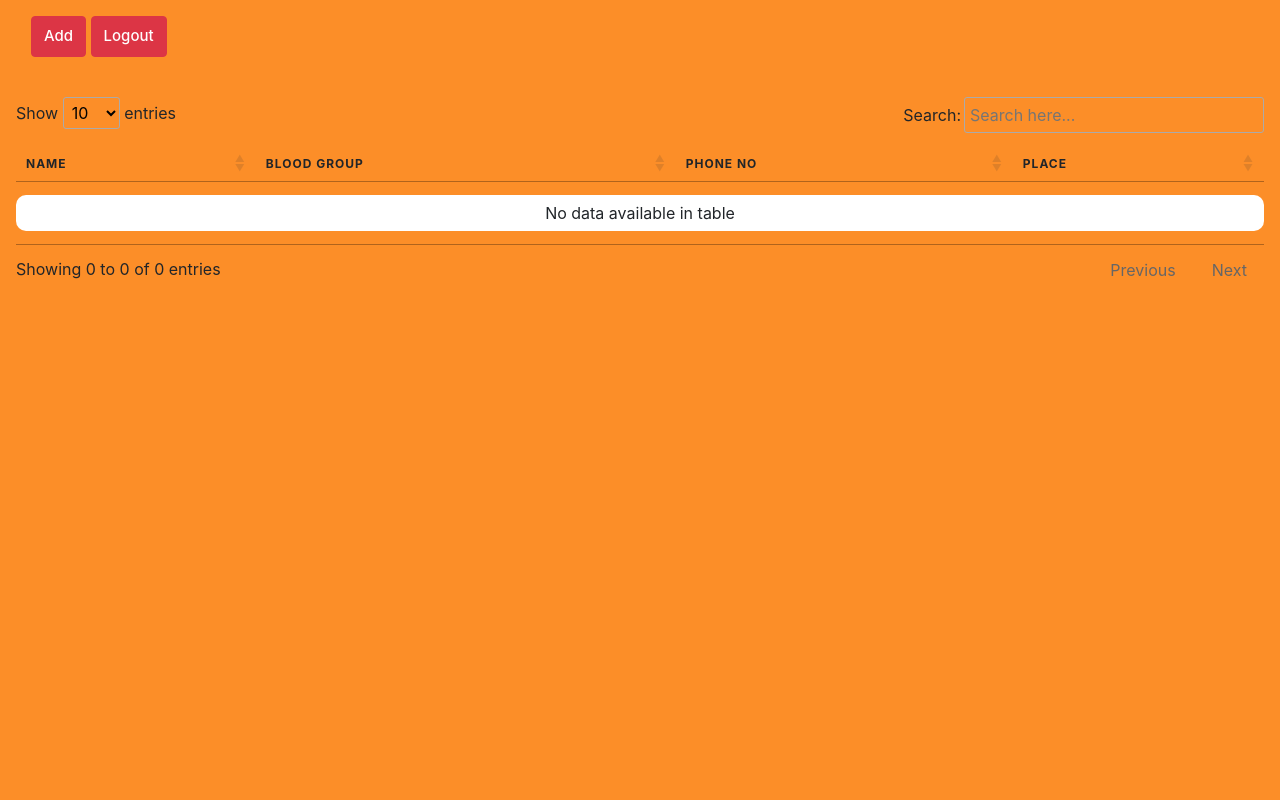
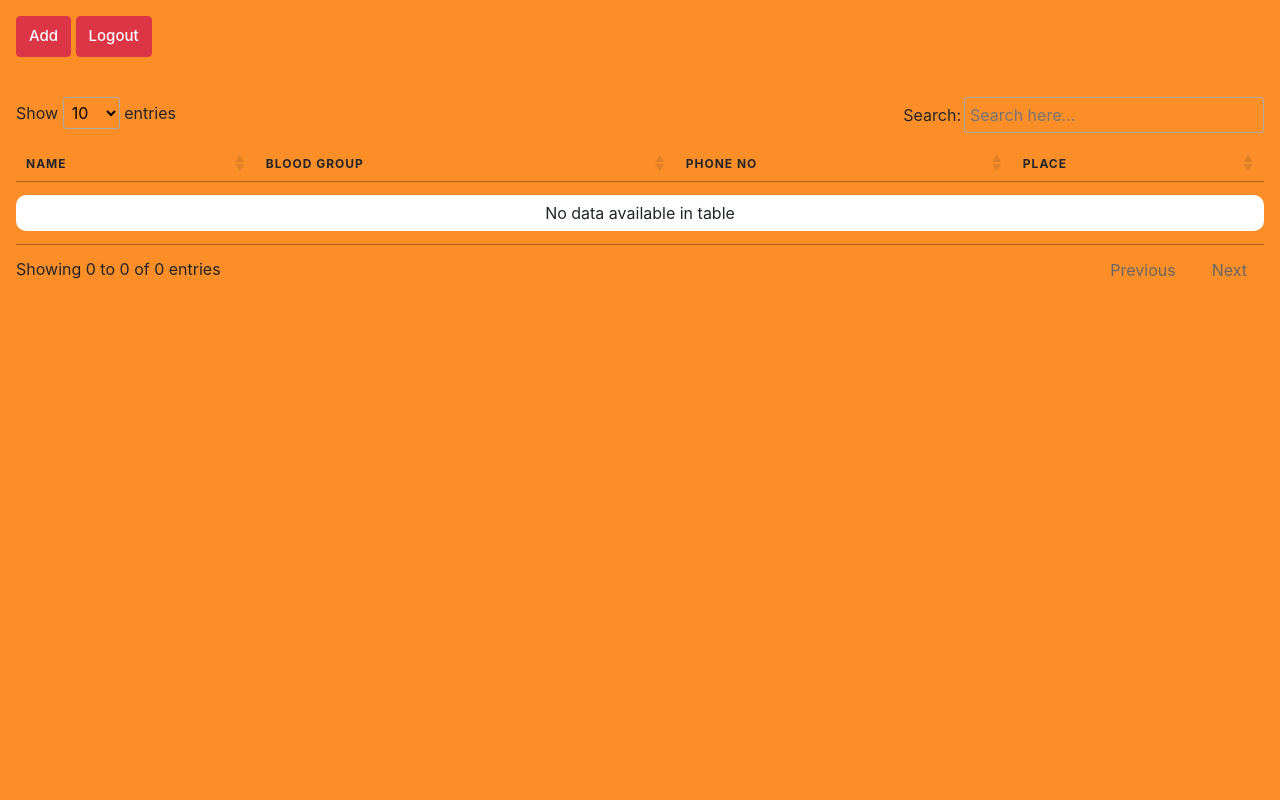
Before and after one commit to hilfa007/Blood-bank-app-in-djano, a Django app: template templates/display.html in a window 1280 px wide. Run offline with Django 3.2, Linux system fonts and the light colour scheme; the template is opened without the code that fills it, so the values that code supplies are empty; some libraries are stand-ins or nearby versions.

Commit message:
committed

```diff
--- a/templates/add_donor.html
+++ b/templates/add_donor.html
@@ -194,7 +194,7 @@ table.dataTable {
 </style>
 <body>
 
-    <h1 class="text-center text-danger p-3" style="font-family: 'Times New Roman', Times, serif;">Donour Registration Form</h1>
+    <h1 class="text-center text-danger p-3" style="font-family: 'Times New Roman', Times, serif;">Donor Registration Form</h1>
     <div class="row col-12">
       <form action="add-donor" method='post'>
         {% csrf_token %}
--- a/templates/display.html
+++ b/templates/display.html
@@ -191,9 +191,9 @@ table.dataTable {
       color: #f66d9b;
     }
 </style>
-<body class="mx-auto">
+<body class="">
 
-  <div class="row p-3 ml-auto">
+  <div class="row p-3 ">
     <div class="col-12  ">
       <a class="" href="add-donor" type="btn"><button class="btn btn-danger">Add</button></a>
       <a class="" href="logout" type="btn"><button class="btn btn-danger">Logout</button></a>
--- a/templates/login.html
+++ b/templates/login.html
@@ -170,13 +170,12 @@
                                 <div class="col-12 col-lg-6 login-btm login-button">
                                     <button type="button" id="btn1" class="btn btn-primary">login</button>
                                     <a href="signup" class="text-white">Signup</a><br>
-                                    <span id="span_error" style="color:red;"></span>
+                                    <span id="span_error" style="color:rgb(250, 246, 246);"></span>
                                 </div>
                             </div>
                         </form>
                     </div>
                 </div>
-                <div class="col-12 col-lg-3 col-md-2"></div>
             </div>
         </div>
         <script src="https://code.jquery.com/jquery-3.6.0.js" integrity="sha256-H+K7U5CnXl1h5ywQfKtSj8PCmoN9aaq30gDh27Xc0jk=" crossorigin="anonymous"></script>
```
